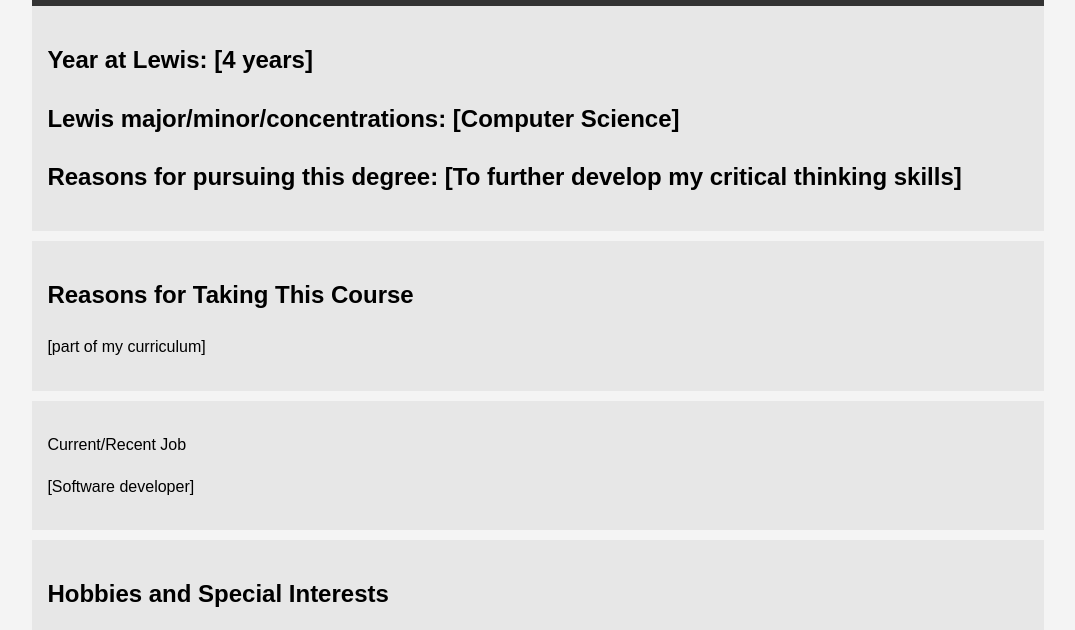
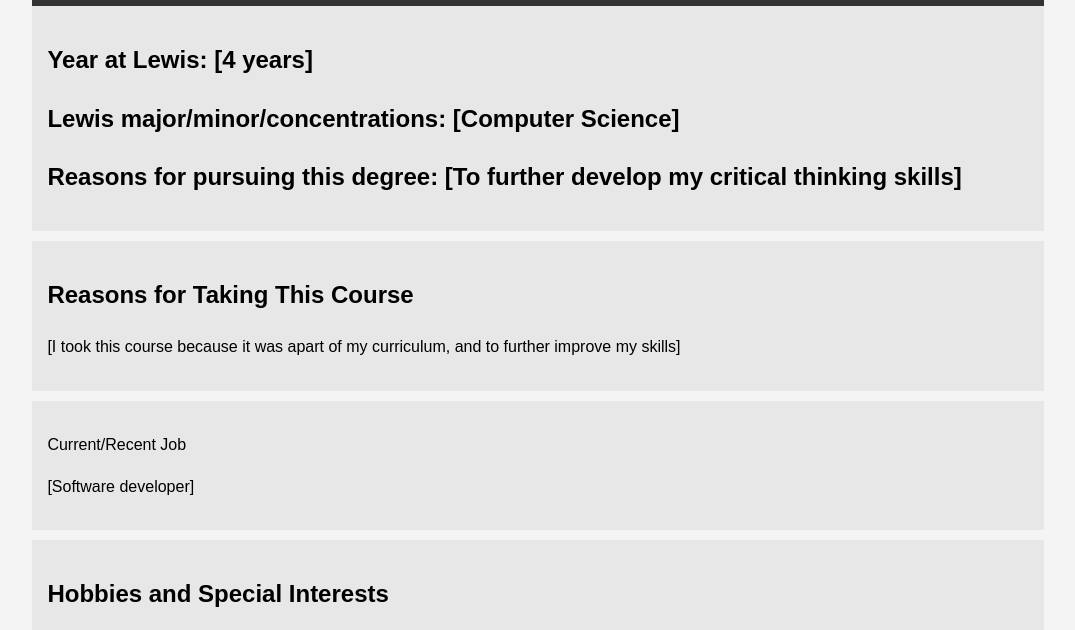
Before and after one commit to ezepda/getting-to-know-each-other, a plain HTML site: page index.html in a window 1280 px wide. Shown: the part 144-774 px from the top of the page, without its empty margins (102-1177 px from the left). Drawn offline with Linux system fonts and the light colour scheme.

Commit message:
Update index.html

```diff
--- a/index.html
+++ b/index.html
@@ -43,7 +43,7 @@
 
 		<section class="course">
             <h2>Reasons for Taking This Course</h2>
-            <p>[part of my curriculum]</p>
+            <p>[I took this course because it was apart of my curriculum, and to further improve my skills]</p>
         </section>
 
 		<section class="job">
```
